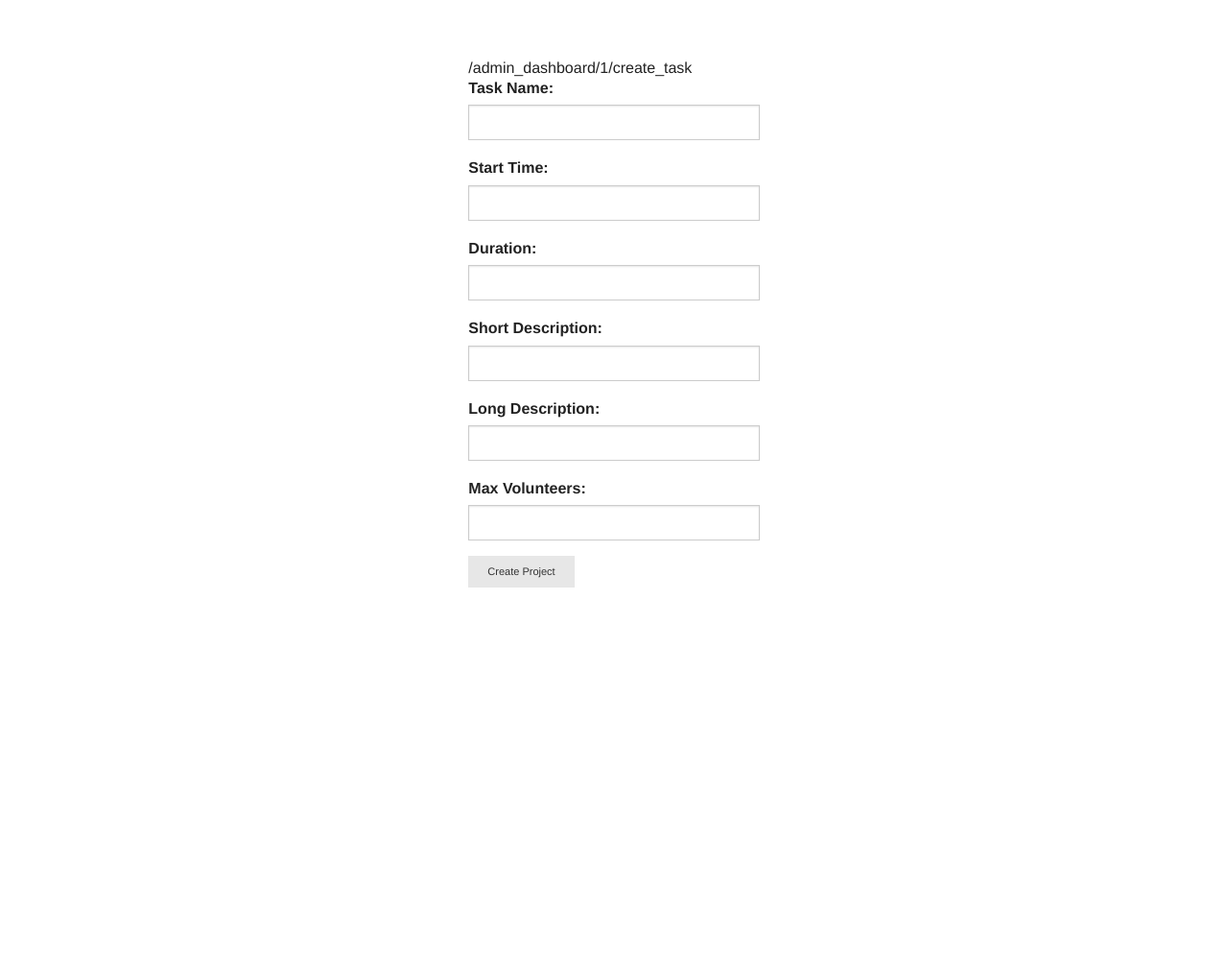
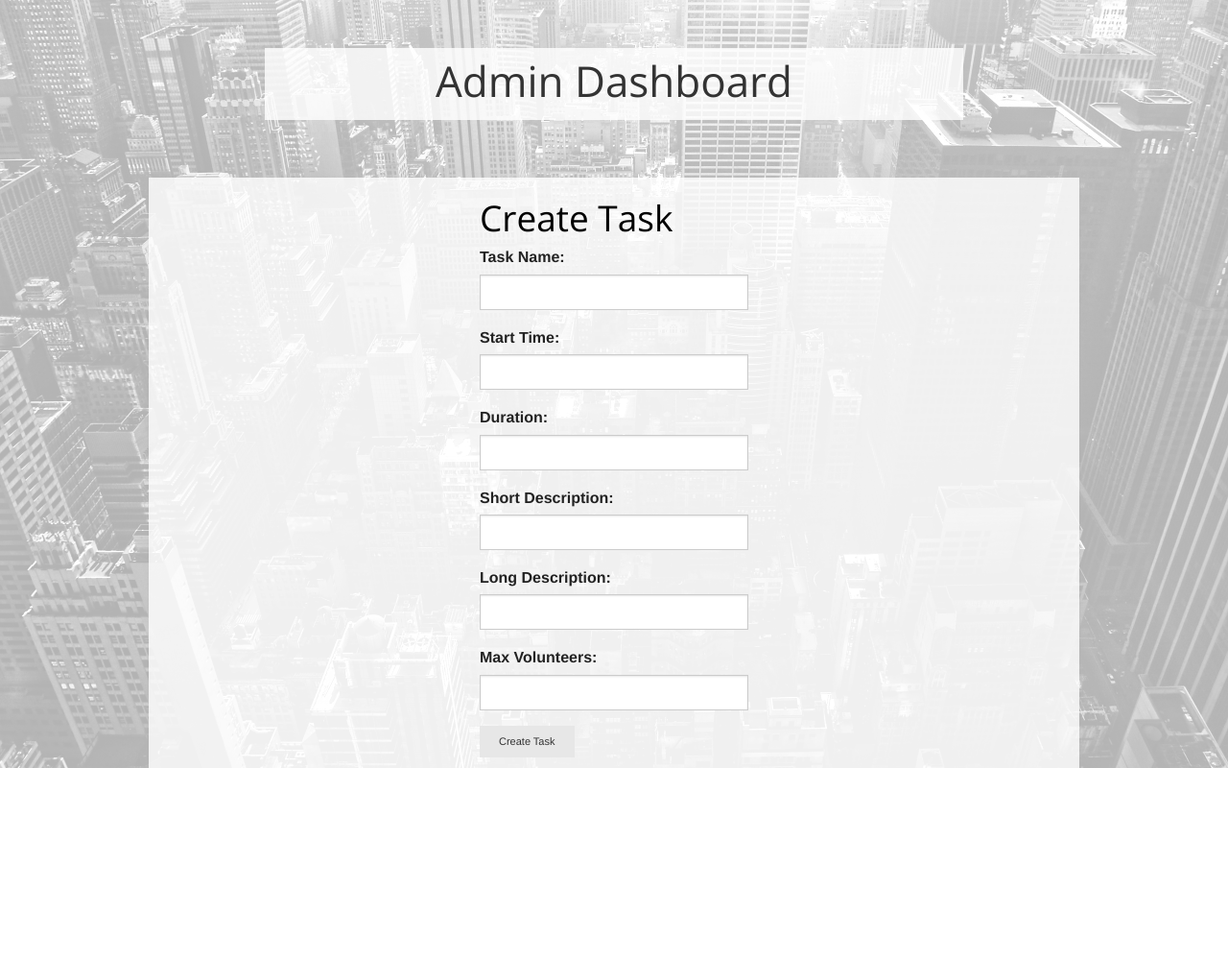
Before and after one commit to wonjun/liveplan, a Flask app: page /admin_dashboard/1/create_task in a window 1280 px wide. Shown: the whole page at 96% size. Before the commit the page ends 612 px from the top, so only its background shows below. Run offline with Flask 2, Linux system fonts and the light colour scheme; parts of the project's set-up code (start-up, migrations or seed data) failed here and were passed over; some libraries are stand-ins or nearby versions.

Commit message:
Minor template bugfixes

```diff
--- a/templates/admin_dashboard.html
+++ b/templates/admin_dashboard.html
@@ -4,7 +4,7 @@
 
 <div class="bg">
   <div class="overlay2"></div>
-  <img src="static/img/splash.jpg"/>
+  <img src="/static/img/splash.jpg"/>
 </div>
 <div class="row">
     <div class="large-12 columns">
--- a/templates/base.html
+++ b/templates/base.html
@@ -4,17 +4,17 @@
     <meta charset="utf-8" />
     <meta name="viewport" content="width=device-width, initial-scale=1.0" />
     <title>LivePlan</title>
-    <link rel="stylesheet" href="static/css/foundation.css" />
-    <link rel="stylesheet" href="static/css/main.css" />
-    <script src="static/js/modernizr.js"></script>
+    <link rel="stylesheet" href="/static/css/foundation.css" />
+    <link rel="stylesheet" href="/static/css/main.css" />
+    <script src="/static/js/modernizr.js"></script>
   </head>
 <body lang="en">
   <div id="main" class="container" role="main">
     {% block content %}
     {% endblock %}
   </div>
-  <script src="static/js/jquery.js"></script>
-  <script src="static/js/foundation.min.js"></script>
+  <script src="/static/js/jquery.js"></script>
+  <script src="/static/js/foundation.min.js"></script>
   <script>
     $(document).foundation();
     $("#project-create").click(function () {
--- a/templates/create_task.html
+++ b/templates/create_task.html
@@ -2,12 +2,22 @@
 
 {% block content %}
 
+<div class="bg">
+  <div class="overlay2"></div>
+  <img src="/static/img/splash.jpg"/>
+</div>
 <div class="row">
-  <div class="test">
+    <div class="large-12 columns">
+        <div class = "panel panel-title">
+            <div class = "dashboard-title">
+                <h1> Admin Dashboard </h1>
+            </div>
+        </div>
+
+        <div class="panel">
             <div class="large-4 large-centered columns">
-      <h2 style="color: white;">Create Task</h2>
+              <h2 style="color: black;">Create Task</h2>
               {% if error %}<p class=error><strong>Error:</strong> {{ error }}{% endif %}
-      {{ url_for('create_task', project=pid) }}
               <form action="{{ url_for('create_task', project=pid) }}" method=post>
               <dl>
                 <dt>Task Name:
@@ -22,11 +32,12 @@
                 <dd><input type=text name='long_description'>
                 <dt>Max Volunteers:
                 <dd><input type=text name='max_volunteers'>
-        <dd><input class="tiny secondary button" type=submit value='Create Project'>
+                <dd><input class="tiny secondary button" type=submit value='Create Task'>
               </dl>
               </form>
             </div>
         </div>
     </div>
+</div>
 
 {% endblock %}
```
Also changed, not shown: templates/create_user.html (+12 -4 lines). Lines whose indentation alone changed are shown as unchanged.
